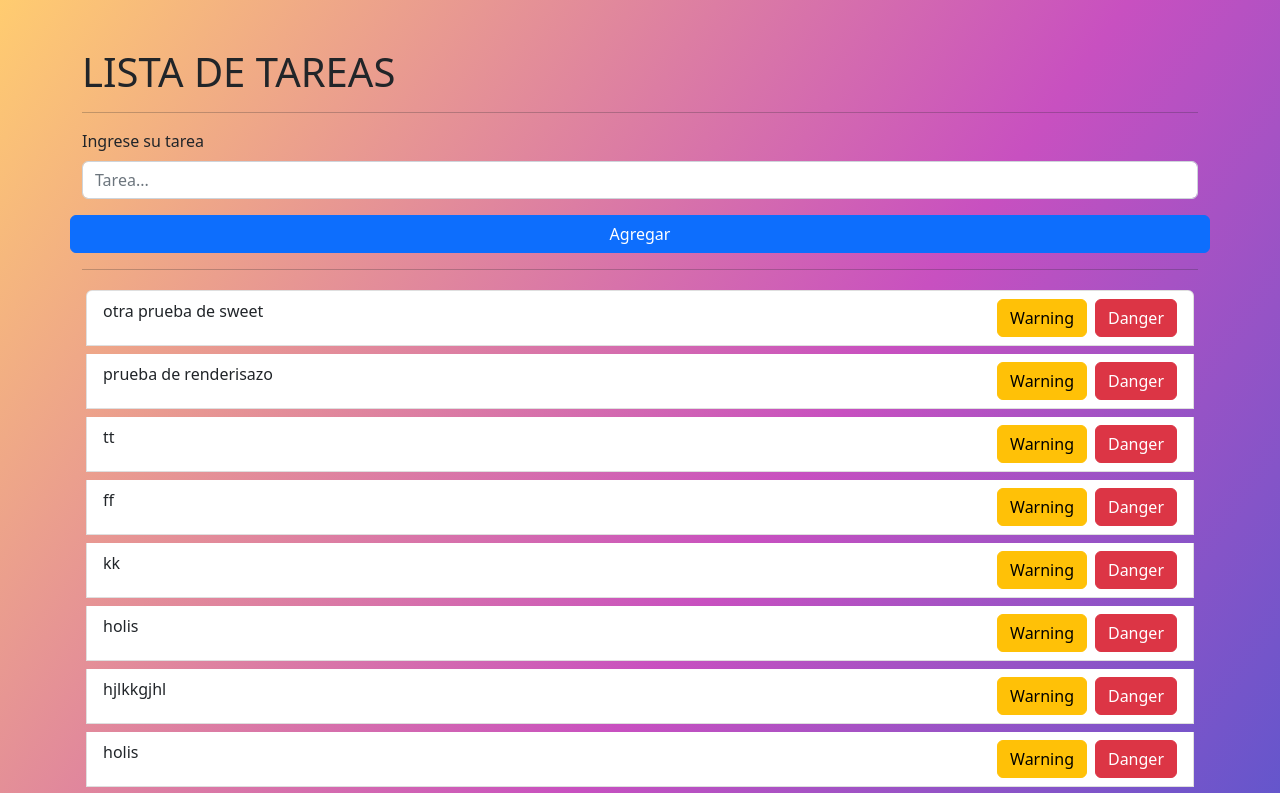
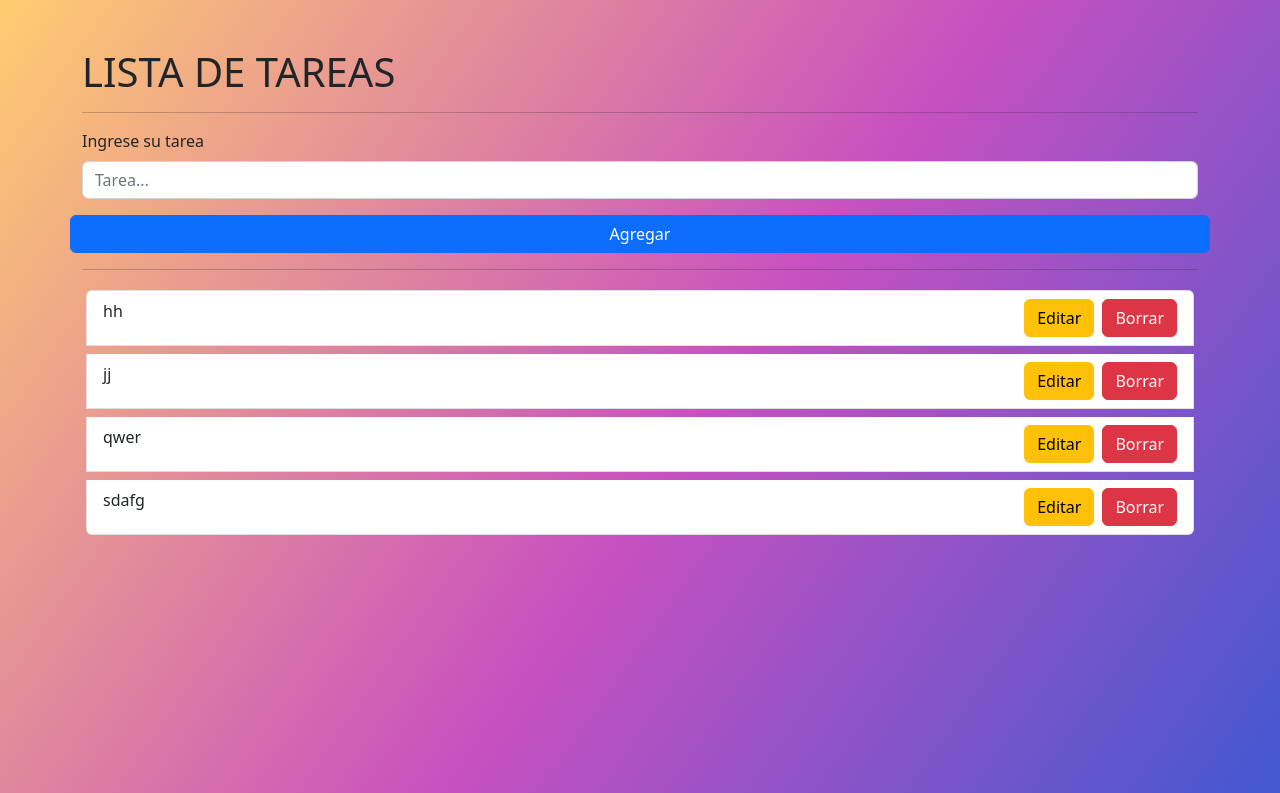
Before and after one commit to jlpereyra22/Lista-Tarea-Front, a React (Create React App) app: page / in a window 1280 px wide. Shown: the top 793 px of the page. Built offline with nearby package versions, Linux system fonts and the light colour scheme; data requests are answered from the project's data file.

Commit message:
delete funcional y renderizado, falta utilizar sweetAlert para expCLiente

```diff
--- a/db.json
+++ b/db.json
@@ -1,41 +1,5 @@
 {
   "tareas": [
-    {
-      "nombre": "otra prueba de sweet",
-      "id": 15
-    },
-    {
-      "nombre": "prueba de renderisazo",
-      "id": 16
-    },
-    {
-      "nombre": "tt",
-      "id": 17
-    },
-    {
-      "nombre": "ff",
-      "id": 18
-    },
-    {
-      "nombre": "kk",
-      "id": 19
-    },
-    {
-      "nombre": "holis",
-      "id": 20
-    },
-    {
-      "nombre": "hjlkkgjhl",
-      "id": 21
-    },
-    {
-      "nombre": "holis",
-      "id": 22
-    },
-    {
-      "nombre": "powis",
-      "id": 23
-    },
     {
       "nombre": "hh",
       "id": 24
--- a/src/components/Home.jsx
+++ b/src/components/Home.jsx
@@ -23,7 +23,7 @@ const Home = () => {
           </section>
           <AgregarTarea setTarea={setTarea} />
           <hr />
-         <Tareas tarea={tarea} />
+         <Tareas tarea={tarea} setTarea={setTarea} />
         </Container>
         </section>
     );
--- a/src/components/Items.jsx
+++ b/src/components/Items.jsx
@@ -1,15 +1,23 @@
 import ListGroup from "react-bootstrap/ListGroup";
 import Button from "react-bootstrap/Button";
+import { consultarApi, deleteTareaApi } from "./helpers/queries";
 
-const Items = ({ tarea }) => {
+const Items = ({ tarea, setTarea }) => {
+  const borrarTarea = (()=>{
+ deleteTareaApi(tarea.id).then((respuesta)=>{
+consultarApi().then((respuesta)=>{
+setTarea(respuesta)
+})
+ })
+  });
   return (
     <ListGroup.Item className="d-flex justify-content-between m-1">
       {tarea.nombre}
       <div>
         <Button className="mx-2" variant="warning">
-          Warning
+          Editar
         </Button>
-        <Button variant="danger">Danger</Button>
+        <Button variant="danger" onClick={borrarTarea}>Borrar</Button>
       </div>
     </ListGroup.Item>
   );
--- a/src/components/Tareas.jsx
+++ b/src/components/Tareas.jsx
@@ -4,12 +4,12 @@ import Items from "./Items";
 
 
 
-const Tareas = (props) => {
+const Tareas = ({tarea, setTarea}) => {
 
     return (
         <ListGroup>
 
-         {props.tarea.map((tarea,index)=><Items key={index} tarea={tarea}/>)}
+         {tarea.map((tarea,index)=><Items key={index} tarea={tarea} setTarea={setTarea}/>)}
 
       </ListGroup>
     );
--- a/src/components/helpers/queries.js
+++ b/src/components/helpers/queries.js
@@ -1,6 +1,6 @@
-const URL =  "http://localhost:3004/tareas";
+const URL = "http://localhost:3004/tareas";
 
-export const consultarApi = async()=>{
+export const consultarApi = async () => {
   try {
     const respuesta = await fetch(URL);
     const listaTarea = await respuesta.json();
@@ -11,13 +11,12 @@ export const consultarApi = async()=>{
   }
 };
 
-export const agregarTareaApi = async(tarea)=>{
+export const agregarTareaApi = async (tarea) => {
   try {
-        const respuesta = await fetch(URL,{
-            method:"POST",
-            headers:{"Content-Type":"application/json"},
-            body:JSON.stringify(tarea)
-
+    const respuesta = await fetch(URL, {
+      method: "POST",
+      headers: { "Content-Type": "application/json" },
+      body: JSON.stringify(tarea),
     });
 
     return respuesta;
@@ -26,17 +25,14 @@ export const agregarTareaApi = async(tarea)=>{
   }
 };
 
-export const deleteTareaApi = async(tarea)=>{
+export const deleteTareaApi = async (id) => {
   try {
-        const respuesta = await fetch(URL,{
-            method:"POST",
-            headers:{"Content-Type":"application/json"},
-            body:JSON.stringify(tarea)
-
+    const respuesta = await fetch(`${URL}/${id}`, {
+      method: "DELETE",
     });
 
     return respuesta;
   } catch (error) {
     console.log(error);
   }
-}
+};
```
Lines whose indentation alone changed are shown as unchanged.
